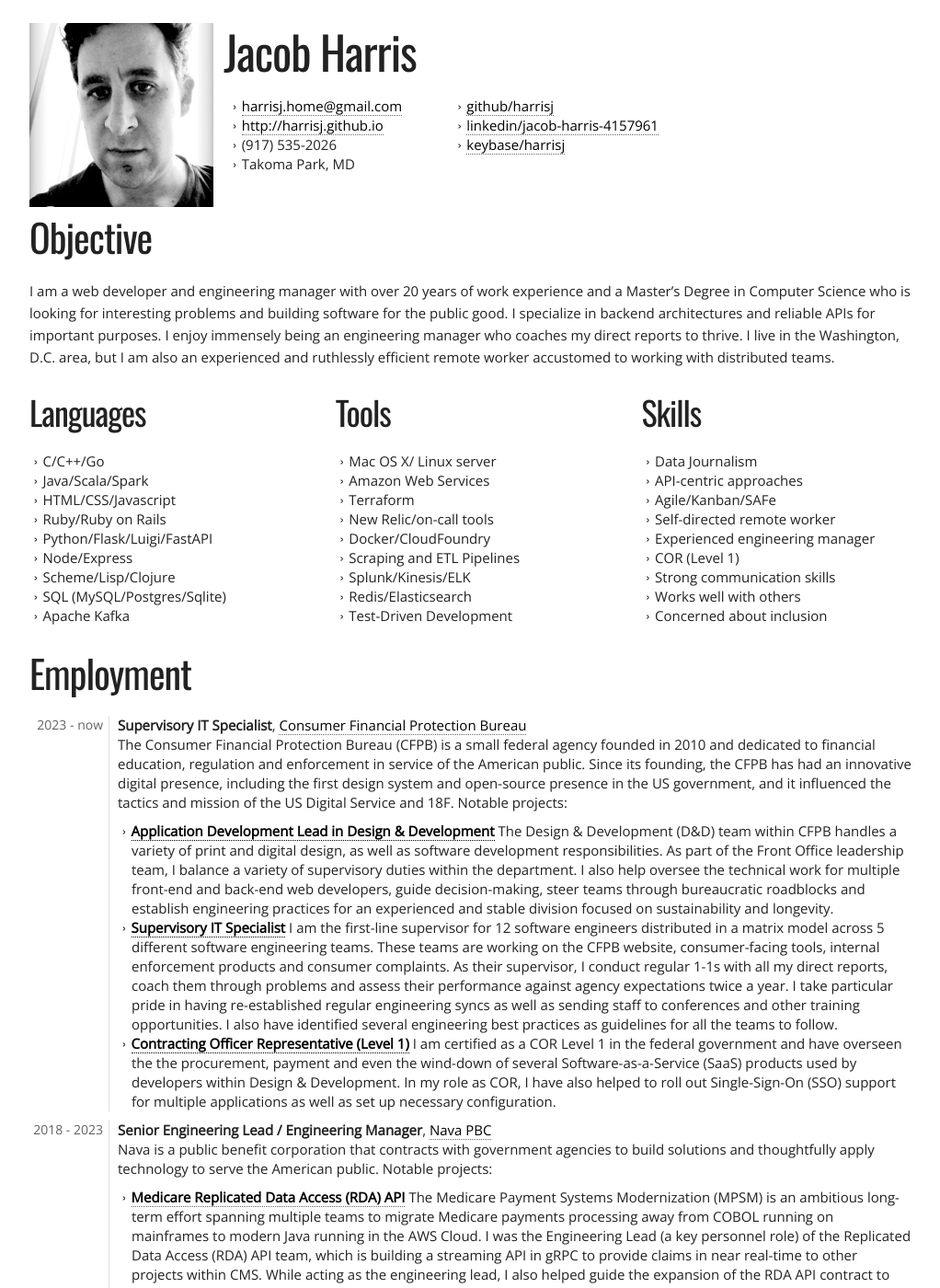
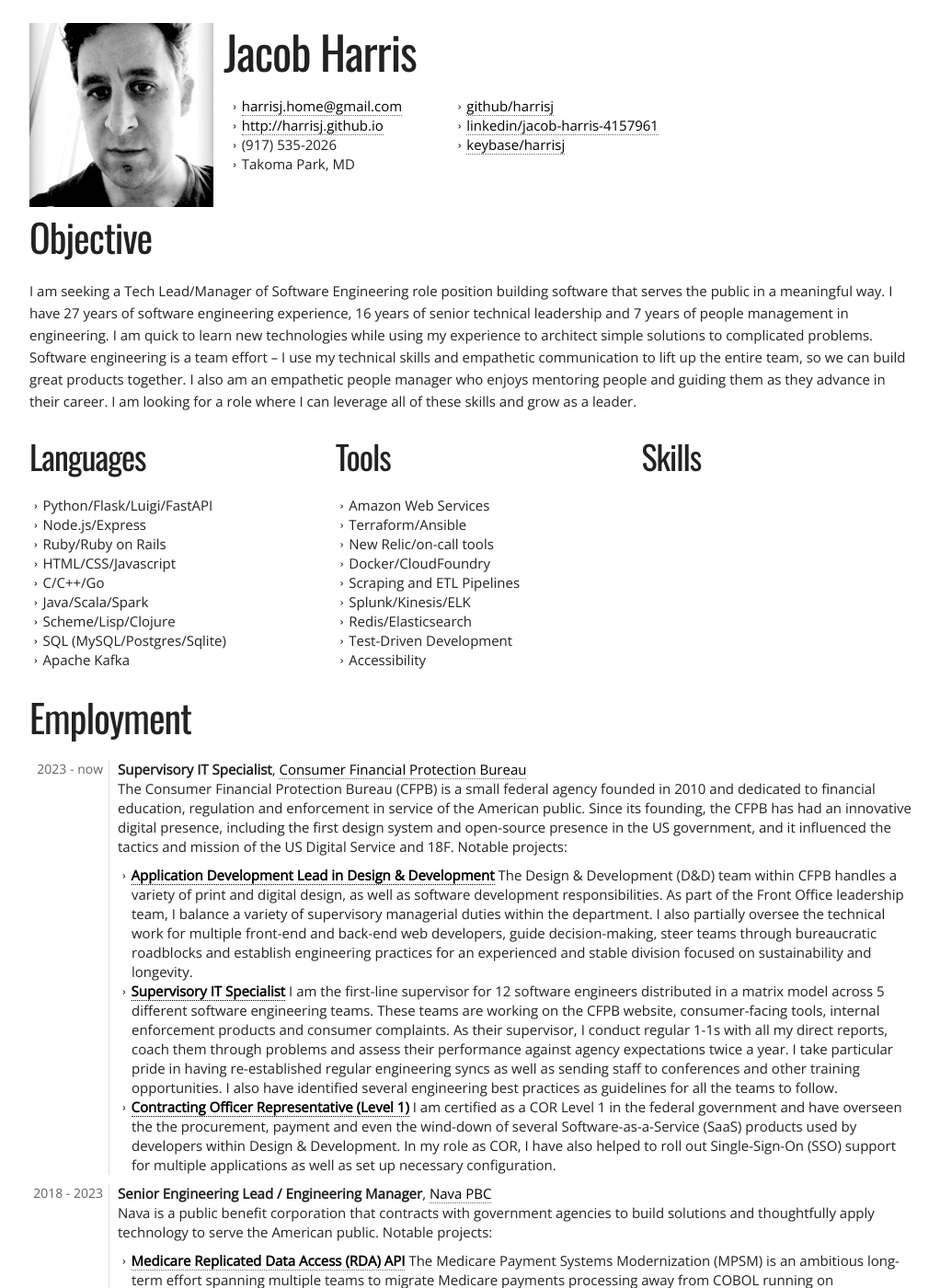
Before and after one commit to harrisj/harrisj.github.io, a Jekyll site: the page built from index.html, in a window 1280 px wide and 1400 px high. Shown: the whole window at 92% size, without its empty margins (128-1150 px from the left). Built offline with Jekyll 4.4.1, drawn with Linux system fonts in a browser that asks for light colours; nearby versions of some CDN libraries.

Commit message:
Updating the objective

```diff
--- a/_data/cv.yml
+++ b/_data/cv.yml
@@ -10,14 +10,12 @@
     keybase: harrisj
   fingerprint: 219E C44A EC5B 6425 5A5B 0CB9 22C5 DDCC 45EE 2FBA
 objective: >
-  I am a web developer and engineering manager with over 20 years of work
-  experience and a Master’s Degree in Computer Science who is looking for
-  interesting problems and building software for the public good. I specialize
-  in backend architectures and reliable APIs for important purposes. I enjoy
-  immensely being an engineering manager who coaches my direct reports to
-  thrive. I live in the Washington, D.C. area, but I am also an experienced and
-  ruthlessly efficient remote worker accustomed to working with distributed
-  teams.
+  I am seeking a Tech Lead/Manager of Software Engineering role position building software that serves the public in a meaningful way.
+  I have 27 years of software engineering experience, 16 years of senior technical leadership and 7 years of people management
+  in engineering. I am quick to learn new technologies while using my experience to architect simple solutions to complicated problems.
+  Software engineering is a team effort – I use my technical skills and empathetic communication to lift up the entire team, so we can build great products
+  together. I also am an empathetic people manager who enjoys mentoring people and guiding them as they advance in their career. I am
+  looking for a role where I can leverage all of these skills and grow as a leader.
 career:
   - company: Consumer Financial Protection Bureau
     link: http://www.consumerfinance.gov/
@@ -37,8 +35,8 @@
           The Design & Development (D&D) team within CFPB handles a variety of
           print and digital design, as well as software development
           responsibilities. As part of the Front Office leadership team, I
-          balance a variety of supervisory duties within the department. I also
-          help oversee the technical work for multiple front-end and back-end
+          balance a variety of supervisory managerial duties within the department.
+          I also partially oversee the technical work for multiple front-end and back-end
           web developers, guide decision-making, steer teams through
           bureaucratic roadblocks and establish engineering practices for an
           experienced and stable division focused on sustainability and
@@ -272,35 +270,34 @@
       languages and compilers.
 skills:
   languages:
+    - Python/Flask/Luigi/FastAPI
+    - Node.js/Express
+    - Ruby/Ruby on Rails
+    - HTML/CSS/Javascript
     - C/C++/Go
     - Java/Scala/Spark
-    - HTML/CSS/Javascript
-    - Ruby/Ruby on Rails
-    - Python/Flask/Luigi/FastAPI
-    - Node/Express
     - Scheme/Lisp/Clojure
     - SQL (MySQL/Postgres/Sqlite)
     - Apache Kafka
   tools:
-    - Mac OS X/ Linux server
     - Amazon Web Services
-    - Terraform
+    - Terraform/Ansible
     - New Relic/on-call tools
     - Docker/CloudFoundry
     - Scraping and ETL Pipelines
     - Splunk/Kinesis/ELK
     - Redis/Elasticsearch
     - Test-Driven Development
-  creative:
+    - Accessibility
+  career:
     - Data Journalism
     - API-centric approaches
     - Agile/Kanban/SAFe
     - Self-directed remote worker
     - Experienced engineering manager
-    - COR (Level 1)
+    - Contracting Officer Representative (Level 1)
     - Strong communication skills
     - Works well with others
-    - Concerned about inclusion
 writing:
   - title: Solving a Century-Old Typographical Mystery
     link: http://www.theatlantic.com/technology/archive/2016/05/the-ascii-mystery-face/483698/
```
